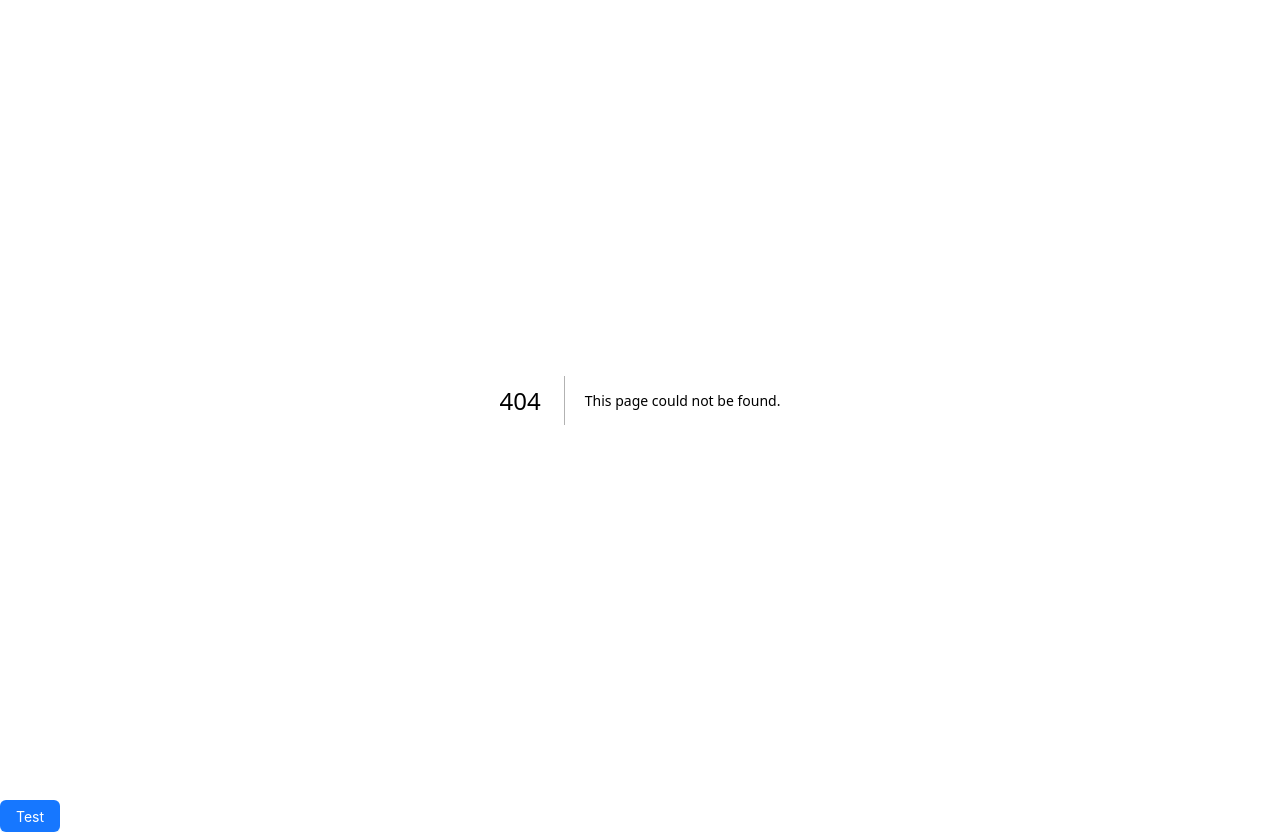
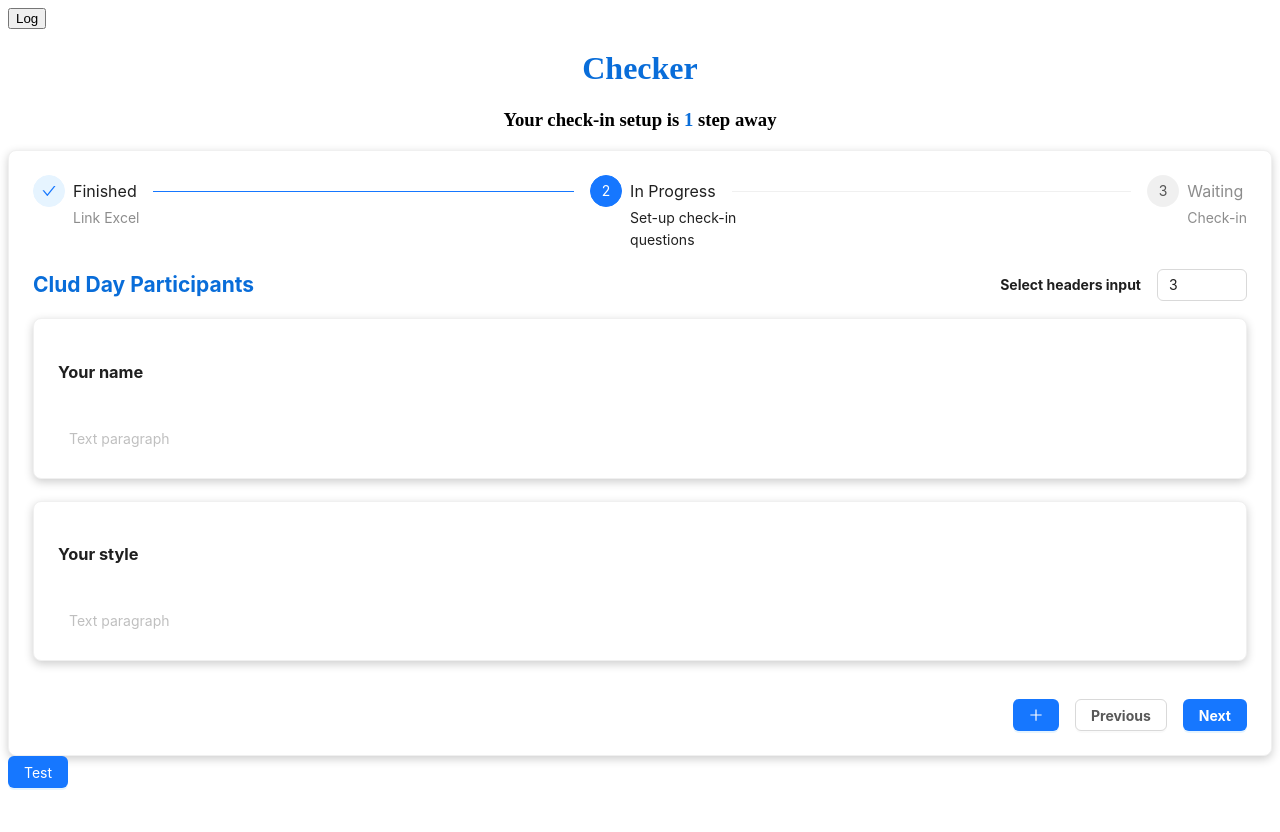
Before and after one commit to RMIT-FinTech-Club/Check-in-System, a Next.js app: page /excel/setup in a window 1280 px wide. Before the commit this address had no page. After the commit the page ends 800 px from the top, so only its background shows below. Built offline with nearby package versions, Linux system fonts and the light colour scheme.

Commit message:
Add setup page

```diff
--- /dev/null
+++ b/app/excel/setup/page.jsx
@@ -0,0 +1,322 @@
+"use client";
+
+import {
+  InputNumber,
+  Button,
+  Card,
+  Switch,
+  Select,
+  Input,
+  DatePicker,
+  Radio,
+  Space,
+} from "antd";
+import { DeleteOutlined, PlusOutlined } from "@ant-design/icons";
+// import { Input } from "@mui/material";
+import { useState, useRef } from "react";
+import StepBar from "../../../components/StepBar";
+
+// Initalizing all the question types, and map it to the selection box
+const questionTypeList = ["Text", "Date", "sID", "Name", "Multiple choice"];
+const typeSelection = questionTypeList.map((type) => {
+  return {
+    value: type,
+    label: type,
+  };
+});
+
+/**
+ * A class for storing information of a question object
+ * @param {String} title - The title/header of the question
+ * @param {String} type - The type of the question, includinng text, date, or multiple choice
+ * @param {Boolean} required - Whether this question must be answer or not
+ * @param {Array} choice - List of choices for a multiple choice question
+ * @param {String} id - ID/key of the question
+ */
+class Question {
+  constructor(title, id) {
+    this.title = title;
+    this.type = "Text";
+    this.required = false;
+    this.choice = [];
+    this.id = id;
+  }
+}
+
+/**
+ * A react component for displaying and editing multiple choice question
+ * @param {Question} question - The desired question for displaying and editing
+ */
+
+function MultipleChoice({ question }) {
+  // Storing and manipulating all of the current question's choice
+  const [options, setOptions] = useState(question.choice);
+
+  // Adding new option to the question
+  function addOption() {
+    let mid = [...options];
+    mid.push("Enter option name");
+    setOptions(mid);
+    question.choice = mid;
+  }
+
+  /**
+   * Updating the value of the selected option
+   * @param {Integer} index - the index of the option in the choice array from question object
+   * @param {String} val - the updated value of the question
+   */
+  function updateOption(index, val) {
+    options[index] = val;
+    setOptions([...options]);
+    question.choice = options;
+  }
+
+  /**
+   * Removing an option from the question using the option index
+   * @param {Integer} index - the index of the selected option
+   */
+  function removeOption(index) {
+    let mid = [...options];
+    mid.splice(index, 1);
+    setOptions(mid);
+    question.choice = mid;
+  }
+
+  return (
+    <div className="flex">
+      <Space direction="vertical">
+        {/* Mapping each option into sub components that allow for editing and deleting that option */}
+        {options.map((value, index) => {
+          return (
+            <div className="flex items-center">
+              <Radio disabled></Radio>
+              <Input
+                value={value}
+                bordered={false}
+                onChange={(e) => updateOption(index, e.target.value)}
+              ></Input>
+              <Button
+                onClick={() => {
+                  removeOption(index);
+                }}
+              >
+                <DeleteOutlined />
+              </Button>
+            </div>
+          );
+        })}
+
+        <div className="flex">
+          <Radio disabled></Radio>
+          <Button onClick={addOption}>Add more option</Button>
+        </div>
+      </Space>
+    </div>
+  );
+}
+
+/**
+ * A react component to display and edit details of a question
+ * @param {Function} changeFocus - a function when call will highlight the current QuestionForm component
+ * @param {String} currentFocus - storing the ID of the QuestionForm component that is being highlighted
+ * @param {Question} question - store the information of the being displayed question
+ * @param {Function} deleteQuestion - a function when call will delete the current QuestionForm component
+ */
+
+function QuestionForm({ changeFocus, currentFocus, question, deleteQuestion }) {
+  // Mapping each question type into suitable component for displaying
+  const typeMapping = {
+    Text: (
+      <Input placeholder="Text paragraph" bordered={false} disabled></Input>
+    ),
+    sID: <Input placeholder="Enter your sid" bordered={false} disabled></Input>,
+    Name: (
+      <Input placeholder="Enter your name" bordered={false} disabled></Input>
+    ),
+    Date: <DatePicker className="pb-0" disabled />,
+    "Multiple choice": <MultipleChoice question={question} />,
+  };
+  // const inputRef = useRef(null);
+
+  /**
+   * Will be called during an onclick event on the current QuestionForm component,
+   * which will highlight the component, as well as enabling question editing
+   */
+  function handleFocus() {
+    if (edit == true) return;
+    changeFocus();
+  }
+
+  const [title, setTitle] = useState(question.title);
+  const [type, setType] = useState(question.type);
+  const [required, setRequired] = useState(question.required);
+  const [choice, setChoice] = useState([]);
+
+  // Checking whether the currentFocus is the ID of the current focus, if true then highlight and enable editing
+  let edit = currentFocus == question.id;
+  return (
+    <Card
+      className={`shadow-[0_3px_10px_rgb(0,0,0,0.2)] ${
+        edit && "border-l-8 border-l-blue-100"
+      }`}
+      onClick={handleFocus}
+    >
+      {/* Questions that are being edited */}
+      <div className="flex">
+        <div className=" grow  mr-8 ">
+          {edit ? (
+            <Input
+              bordered={false}
+              className=" mb-4 mt-0 font-bold w-full "
+              value={title}
+              onChange={(e) => {
+                setTitle(e.target.value);
+                question.title = e.target.value;
+              }}
+              label={"Question"}
+            ></Input>
+          ) : (
+            <h3>{title}</h3>
+          )}
+          <br />
+          {/* Mapping the type of question to the suitable answering box */}
+          {typeMapping[type]}
+        </div>
+        {/* Selection box for choosing question type */}
+        <div className=" grow-0">
+          {edit && (
+            <Select
+              size="middle"
+              options={typeSelection}
+              value={type}
+              style={{ width: "200px" }}
+              onChange={(val) => {
+                setType(val);
+                question.type = val;
+              }}
+            ></Select>
+          )}
+        </div>
+      </div>
+      {edit && (
+        <>
+          <hr className=" mt-4" />
+          <div className="flex justify-end items-center">
+            <Button type="text" onClick={deleteQuestion}>
+              <DeleteOutlined />
+            </Button>
+            <p className=" text-black-200 mr-2">Required</p>
+            <Switch
+              checked={required}
+              size="small"
+              onClick={(e) => {
+                question.required = e;
+                setRequired((required) => !required);
+              }}
+            />
+          </div>
+        </>
+      )}
+    </Card>
+  );
+}
+
+/**
+ * A react component represent the whole setup page
+ */
+export default function Setup() {
+  // Storing information of all the questions during setup
+  const [questions, setQuestions] = useState([
+    new Question("Your name", "0"),
+    new Question("Your style", "1"),
+  ]);
+  const [currentFocus, setCurrentFocus] = useState("-1");
+  /**
+   * A function to delete a question base on its id
+   * @param {String} id - The id of the wanted question
+   */
+  function deleteQuestion(id) {
+    let index = 0;
+    for (let i = 0; i < questions.length; i++) {
+      if (questions[i].id === id) {
+        index = i;
+        break;
+      }
+    }
+    questions.splice(index, 1);
+    setQuestions([...questions]);
+  }
+  /**
+   * A function to add question with default values
+   */
+  function addQuestion() {
+    let last = questions[questions.length - 1];
+    let mid = new Question("Your question", (parseInt(last.id) + 1).toString());
+    setQuestions((questions) => [...questions, mid]);
+  }
+  /**
+   * Updating the currentFocus to store the ID of the question
+   * @param {String} id - ID of the question that needs to be highlight and editable
+   */
+  function updateFocus(id) {
+    setCurrentFocus(id);
+  }
+
+  return (
+    <div className="content">
+      <button
+        onClick={() => {
+          console.log(questions);
+        }}
+      >
+        Log
+      </button>
+      <div className=" flex flex-col text-center">
+        <h1 className="h1 text-blue-100"> Checker </h1>
+        <h3 className="h3 mt-0">
+          Your check-in setup is{" "}
+          <span className="text-blue-100 bg-white">1</span> step away
+        </h3>
+      </div>
+
+      <Card className="shadow-[0_3px_10px_rgb(0,0,0,0.2)]">
+        <StepBar index={2}></StepBar>
+        <div className="flex justify-between align-middle items-center">
+          <h2 className="text-blue-100">Clud Day Participants</h2>
+          <div className="flex justify-center items-center">
+            <p className="font-bold mx-4">Select headers input</p>
+            <InputNumber min={1} max={100} defaultValue={3} />
+          </div>
+        </div>
+        {/* Mapping each question into QuestionForm component */}
+        {questions.map((value, index) => {
+          return (
+            <>
+              <QuestionForm
+                changeFocus={() => {
+                  updateFocus(value.id);
+                }}
+                currentFocus={currentFocus}
+                key={value.id}
+                question={value}
+                deleteQuestion={() => {
+                  deleteQuestion(value.id);
+                }}
+              ></QuestionForm>
+              <br></br>
+            </>
+          );
+        })}
+        <div className="flex justify-end mt-4">
+          <Button type="primary" onClick={addQuestion}>
+            <PlusOutlined />
+          </Button>
+          <Button className="mx-4 font-bold text-black-200">Previous</Button>
+          <Button type="primary" className="font-bold">
+            Next
+          </Button>
+        </div>
+      </Card>
+    </div>
+  );
+}
```
